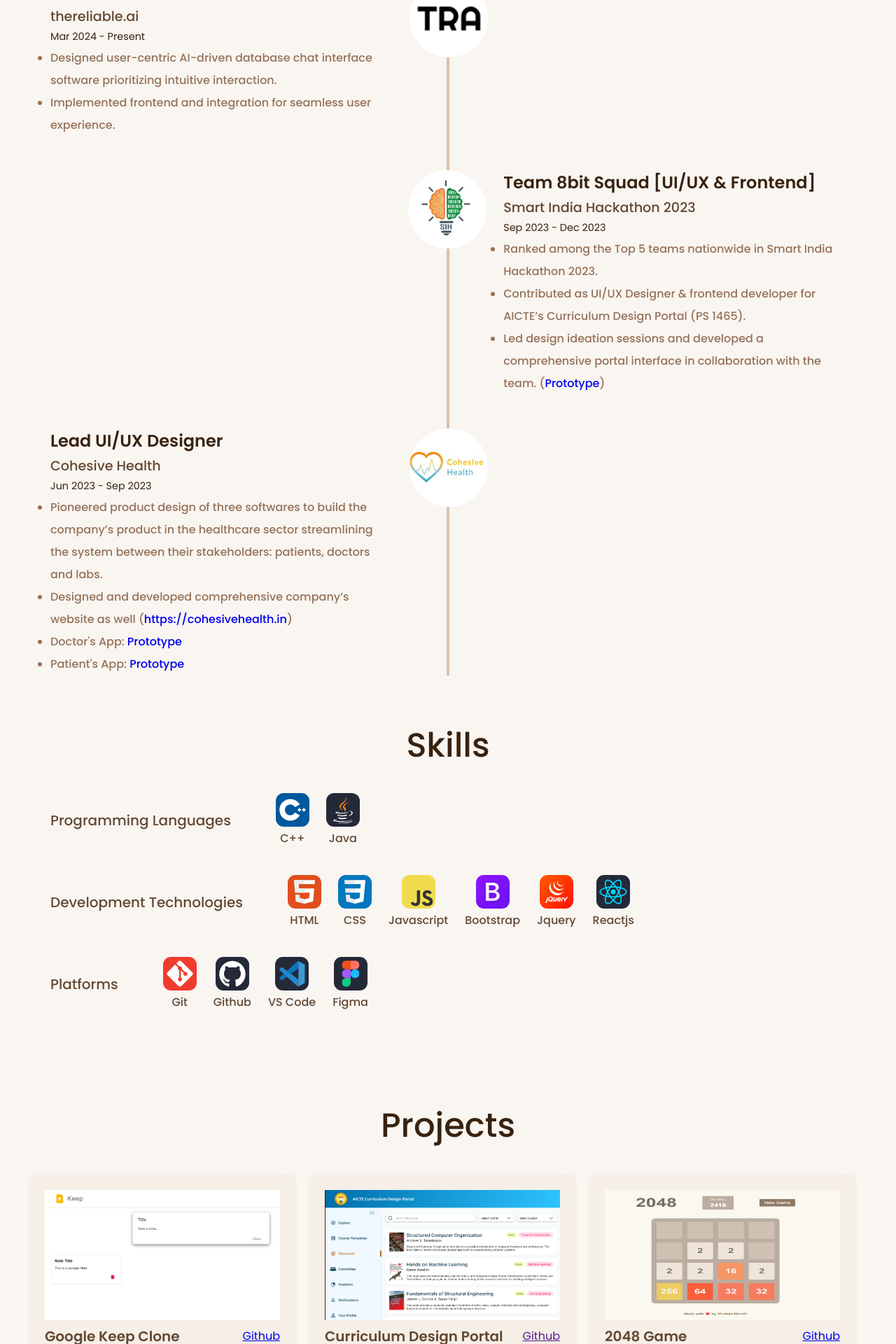
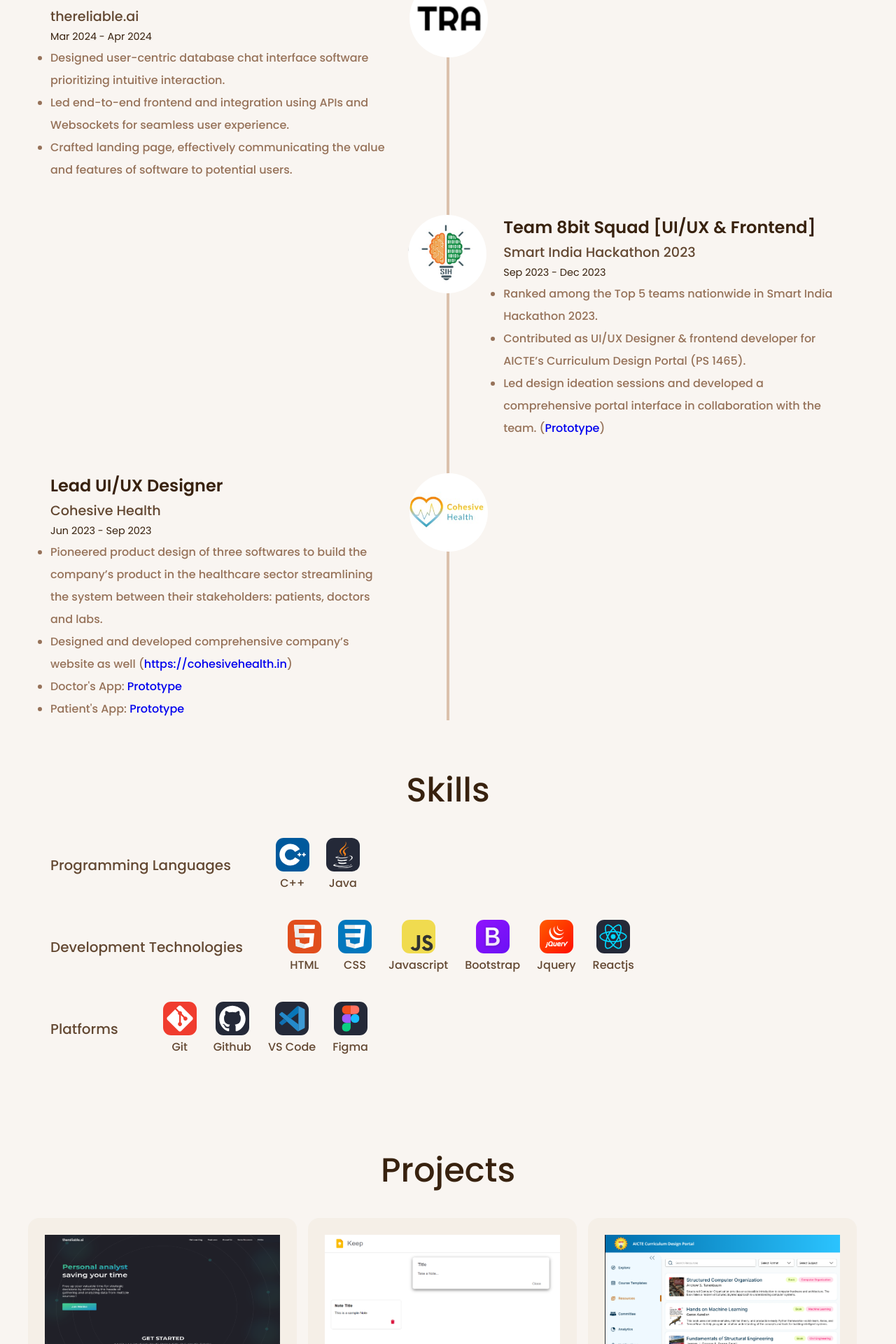
Before and after one commit to muskanmandil/Portfolio-Website, a React (Create React App) app: page / in a window 1280 px wide. Shown: the part 860-2780 px from the top of the page at 70% size. Built offline with nearby package versions, Linux system fonts and the light colour scheme; a web font is replaced by a local one.

Commit message:
all changes done correctly now

```diff
--- a/src/all_experience.js
+++ b/src/all_experience.js
@@ -3,24 +3,26 @@ import cohesive from "./assets/icons/cohesive.jpeg"
 import reliableai from "./assets/icons/reliableai.png"
 
 const all_experience = [{
-    logo: reliableai ,
+    logo: reliableai,
     position: "UI & UX Intern",
     company: "thereliable.ai",
-    duration: "Mar 2024 - Present",
-    summary: ["Designed user-centric AI-driven database chat interface software prioritizing intuitive interaction.",
-        "Implemented frontend and integration for seamless user experience."]
-},{
-    logo: sih ,
+    duration: "Mar 2024 -   Apr 2024",
+    summary: ["Designed user-centric database chat interface software prioritizing intuitive interaction.",
+        "Led end-to-end frontend and integration using APIs and Websockets for seamless user experience.",
+        "Crafted landing page, effectively communicating the value and features of software to potential users."
+    ]
+}, {
+    logo: sih,
     position: "Team 8bit Squad [UI/UX & Frontend]",
     company: "Smart India Hackathon 2023",
     duration: "Sep 2023 - Dec 2023",
     summary: ["Ranked among the Top 5 teams nationwide in Smart India Hackathon 2023.",
-    "Contributed as UI/UX Designer & frontend developer for AICTE’s Curriculum Design Portal (PS 1465).",
-    `Led design ideation sessions and developed a comprehensive portal interface in collaboration with the team. (<a href="https://bit.ly/3IsFLH2" target="_blank">Prototype</a>)`
+        "Contributed as UI/UX Designer & frontend developer for AICTE’s Curriculum Design Portal (PS 1465).",
+        `Led design ideation sessions and developed a comprehensive portal interface in collaboration with the team. (<a href="https://bit.ly/3IsFLH2" target="_blank">Prototype</a>)`
 
     ]
-},{
-    logo: cohesive ,
+}, {
+    logo: cohesive,
     position: "Lead UI/UX Designer",
     company: "Cohesive Health",
     duration: "Jun 2023 - Sep 2023",
--- a/src/all_projects.js
+++ b/src/all_projects.js
@@ -1,3 +1,4 @@
+import ReliableAILandingPage from './assets/images/reliableaiLandingPage.png'
 import GoogleKeep from './assets/images/GoogleKeep.png'
 import CurriculumDesignPortal from './assets/images/curriculumDesignPortal.png'
 import Game2048 from './assets/images/2048Game.png'
@@ -10,6 +11,14 @@ import Calculator from './assets/images/Calculator.png'
 
 const all_projects = [
     {
+        img: ReliableAILandingPage,
+        liveLink: "https://bit.ly/3xvdcX3",
+        title: "Reliable AI Landing Page",
+        repoLink: "",
+        desc: "Crafted landing page for the product website, effectively communicating the value and features of the software to potential users.",
+        tech:"UI/UX Design, Figma",
+    },
+    {
         img: GoogleKeep,
         liveLink: "https://muskanmandil.github.io/Google-Keep-Clone",
         title: "Google Keep Clone",
@@ -19,9 +28,9 @@ const all_projects = [
     },
     {
         img: CurriculumDesignPortal,
-        liveLink: "https://www.figma.com/proto/vYlG2GA3juGoQdpqGLxYAN/Curriculum-Design-Portal?page-id=38%3A87&type=design&node-id=206-7566&viewport=37%2C-8%2C0.04&t=BAKnevpzlrE2IcbM-1&scaling=contain&mode=design",
+        liveLink: "https://bit.ly/curriculum-portal",
         title: "Curriculum Design Portal",
-        repoLink: "",
+        repoLink: "https://github.com/Dev-Sahani/AICTE_CURRICULUM_DESIGN_PORTAL",
         desc: "Ranked in Top 5 teams in SIH 2023. Contributed as UI/UX Designer & frontend developer. Led design ideation sessions in collaboration with the team.",
         tech: "UI/UX Design, Figma, React.js"
     },
--- a/src/components/Contact/contact.jsx
+++ b/src/components/Contact/contact.jsx
@@ -71,17 +71,17 @@ const Contact = () => {
           Send Message
         </button>
         <div className="socialMediaIconWrapper">
-          <a href="https://www.linkedin.com/in/muskan-mandil/">
+          <a href="https://www.linkedin.com/in/muskan-mandil/" target="_blank" rel="noreferrer">
             <img src={linkedin} alt="linkedin" className="socialMediaIcon" />
           </a>
-          <a href="https://github.com/muskanmandil">
+          <a href="https://github.com/muskanmandil" target="_blank" rel="noreferrer">
             <img src={github} alt="github" className="socialMediaIcon" />
           </a>
-          <a href="https://www.instagram.com/muskan.mandil/">
+          <a href="https://www.instagram.com/muskan.mandil/" target="_blank" rel="noreferrer">
             <img src={instagram} alt="instagram" className="socialMediaIcon" />
           </a>
-          <a href="https://twitter.com/_muskan05">
-            <img src={twitter} alt="twitter" className="socialMediaIcon" />
+          <a href="https://twitter.com/muskanmandil">
+            <img src={twitter} alt="twitter" className="socialMediaIcon" target="_blank" rel="noreferer"/>
           </a>
         </div>
       </form>
--- a/src/components/Project Card/projectCard.jsx
+++ b/src/components/Project Card/projectCard.jsx
@@ -17,7 +17,7 @@ const ProjectCard = (props) => {
       <div className="projectCardHeader">
         <h2 className="projectTitle">{props.title}</h2>
         <a href={props.repoLink} className="projectRepoLink" target="_blank" rel="noreferrer">
-          Github
+          {props.repoLink.trim()!=="" ? "Github" : ""}
         </a>
       </div>
       <p className="projectDesc">{props.desc}</p>
```
Also changed, not shown: src/assets/images/reliableaiLandingPage.png (added), 1 other file (tests, documents, lock files or other folders).
